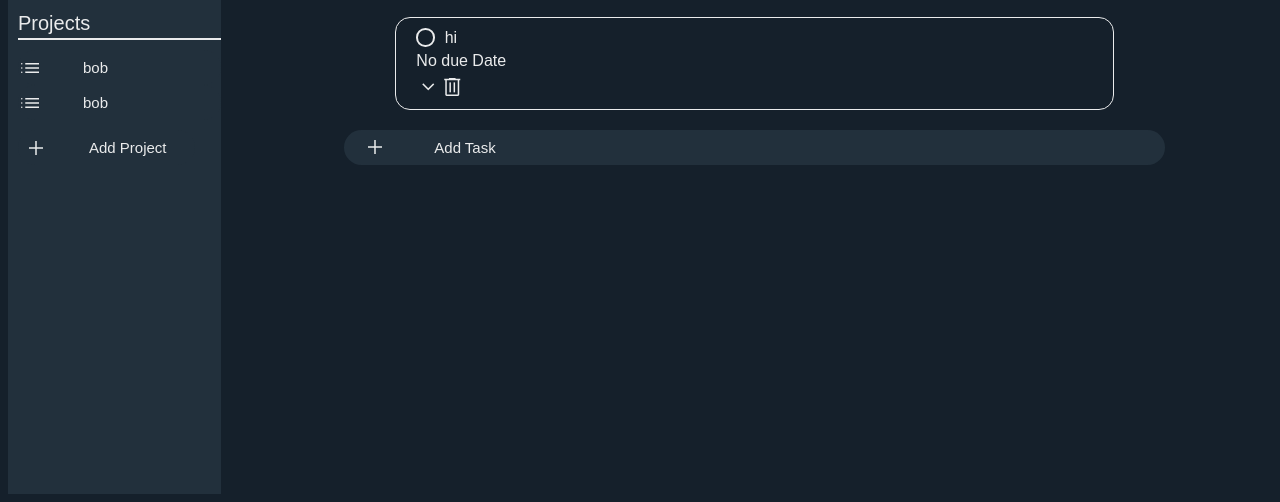
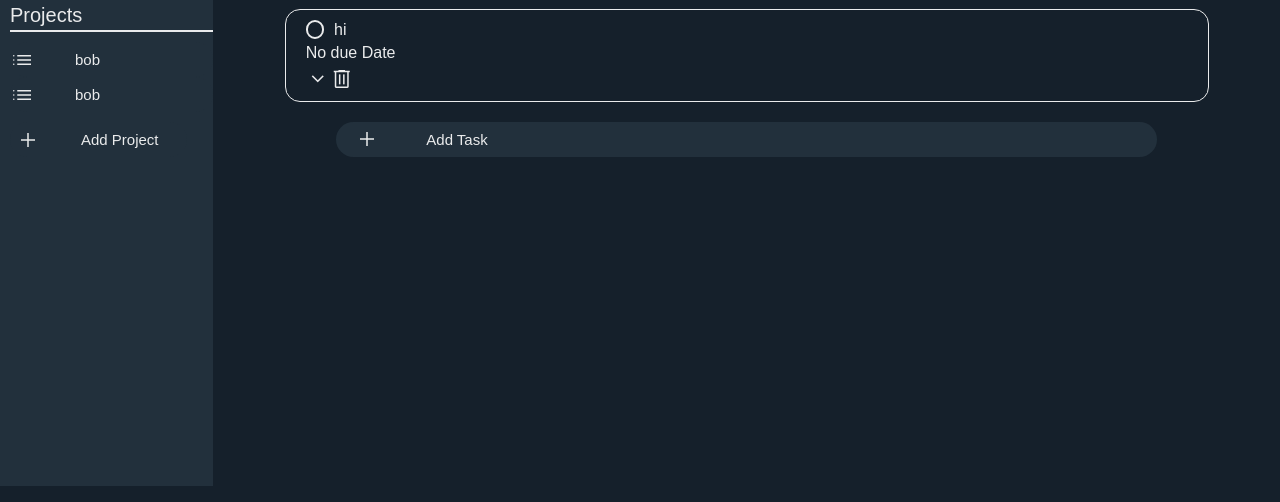
Before and after one commit to spookyflame10/Todo-List, a website built with webpack: page src/index.html in a window 1280 px wide. Shown: the part 314-816 px from the top of the page. Built offline with nearby package versions, Linux system fonts and the light colour scheme.

Commit message:
fix styling

```diff
--- a/src/style.css
+++ b/src/style.css
@@ -26,6 +26,8 @@ body {
   background-color: var(--bgColor1);
   height: 100vh;
   color: var(--textColor);
+  margin: 0;
+  padding: 0;
 }
 .container {
   display: grid;
@@ -217,7 +219,7 @@ button.addTask:hover {
   grid-auto-rows: max-content;
 }
 .taskContainer {
-  width: 70%;
+  width: 90%;
   display:grid;
   gap:10px;
 }
```
Also changed, not shown: dist/main.js.
